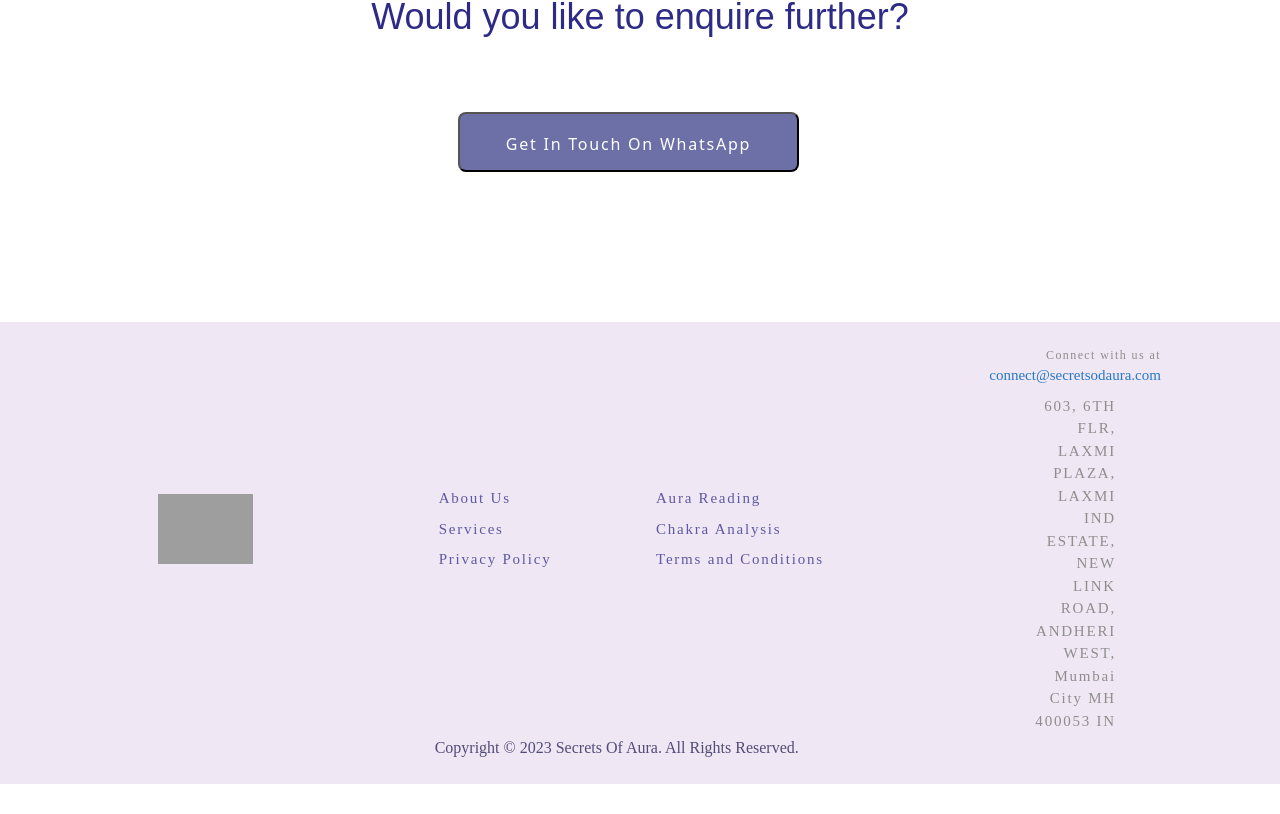
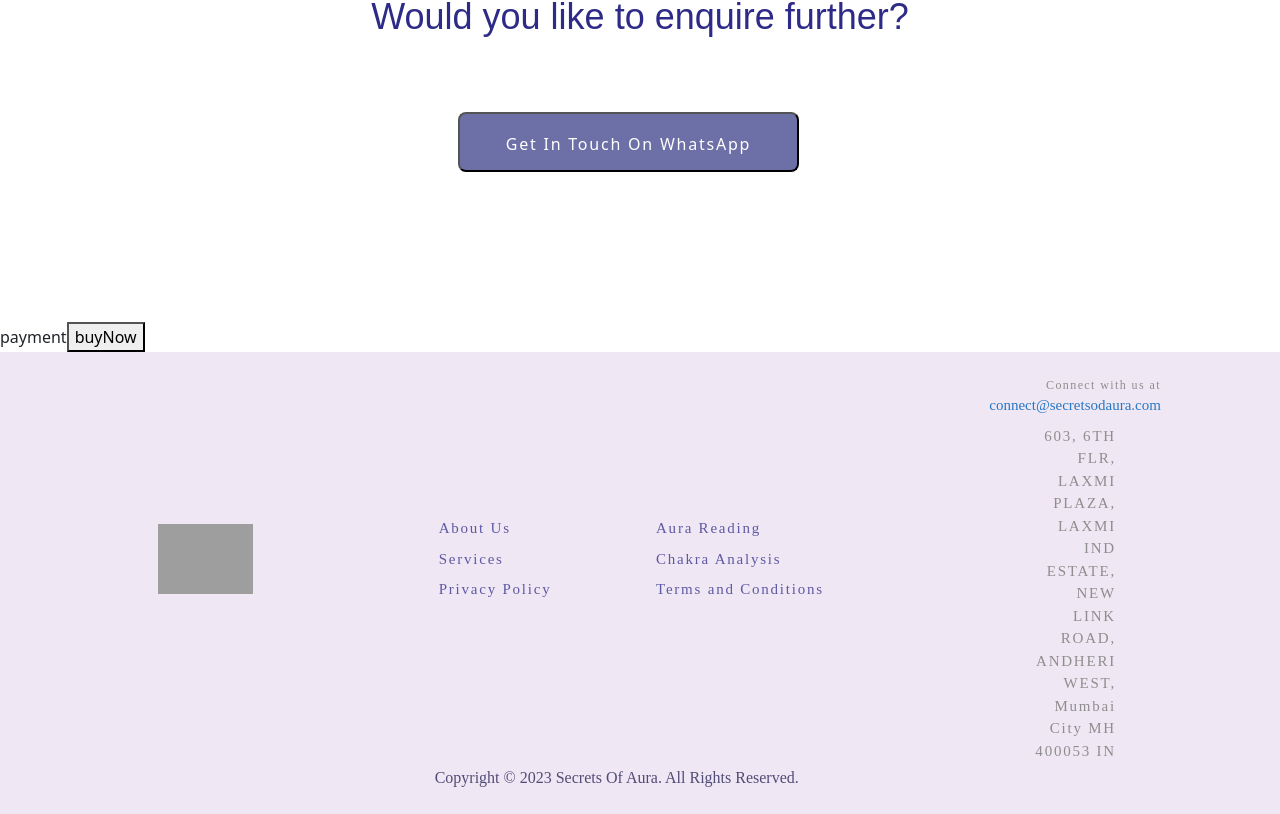
Before and after one commit to ConnectCoincade/secrets_of_aura, a React (Create React App) app: page /healing-n-therapy-service in a window 1280 px wide. Shown: the part 1414-2228 px from the top of the page. Before the commit the page ends 2198 px from the top, so only its background shows below. Built offline with nearby package versions, Linux system fonts and the light colour scheme; grey boxes are pictures that could not be loaded.

Commit message:
razorpay testing payment added

```diff
--- a/public/index.html
+++ b/public/index.html
@@ -16,6 +16,7 @@
       user's mobile device or desktop. See https://developers.google.com/web/fundamentals/web-app-manifest/
     -->
     <link rel="manifest" href="%PUBLIC_URL%/manifest.json" />
+    <script src="https://checkout.razorpay.com/v1/checkout.js"></script>
     <!--
       Notice the use of %PUBLIC_URL% in the tags above.
       It will be replaced with the URL of the `public` folder during the build.
--- a/src/App.js
+++ b/src/App.js
@@ -9,6 +9,7 @@ import ReadingScanningServices from './components/ReadingScanningServices/Readin
 import HealingTherapyService from './components/HealingTherapyService/HealingTherapyService';
 import Navigationbar from './container/Header/Header';
 import Footer from './container/Footer/Footer';
+import Payment from './container/Payment/Payment';
 
 
 function App() {
@@ -32,6 +33,7 @@ function App() {
           element={<HealingTherapyService />}
         ></Route>
       </Routes>
+      <Payment/>
       <Footer />
     </>
   );
--- /dev/null
+++ b/src/container/Payment/Payment.jsx
@@ -0,0 +1,61 @@
+import React from 'react'
+
+const Payment = () => {
+
+    // const loadScript =  (src) =>{
+    //       return new Promise((resolve)=>{
+    //         const script = document.createElement('script');
+    //         script.src = src;
+
+    //         script.onload=()=>{
+    //             resolve(true);
+    //         }
+    //         script.onerror = () =>{
+    //             resolve(false);
+    //         }
+    //         document.body.appendChild(script);
+    //       })
+    // }
+    const displayRazorPay = async(price)=>{
+
+        // const res = await loadScript("https://checkout.razorpay.com/v1/checkout.js");
+
+        // if(!res){
+        //     alert('you are offline failed to load sdk')
+        //     return;
+        // }
+        var options = {
+          key:"rzp_test_Fj7bmVOyv14Z4S",
+          key_secret:"",
+          amount: price*100,
+          currency:"INR",
+          name:"Test_Project",
+          description:"for testing purpose",
+          handler: function(response){
+            alert(response.razorpay_payment_id);
+          },
+          prefill:{
+            name:"mady",
+            email:"mady@gmai.com",
+            contact:"8828768148",
+          },
+          notes:{
+            address:"Razorpay Corporate office"
+          },
+          theme:{
+            color:'#3399cc'
+          }
+        };
+        var pay = new window.Razorpay(options);
+        pay.open();
+    }
+
+  return (
+    <div>payment
+        <button onClick={()=>displayRazorPay(100)}>buyNow</button>
+    </div>
+
+  )
+}
+
+export default Payment
```
